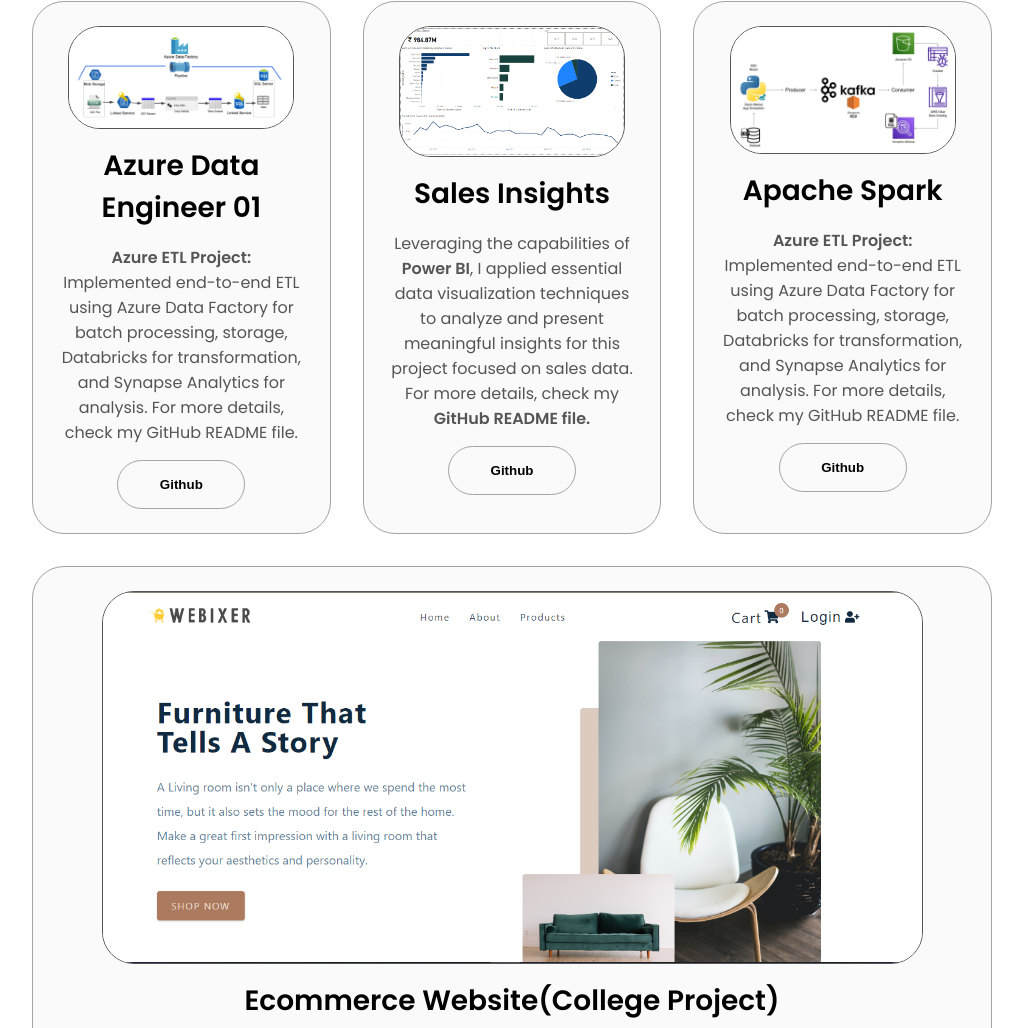
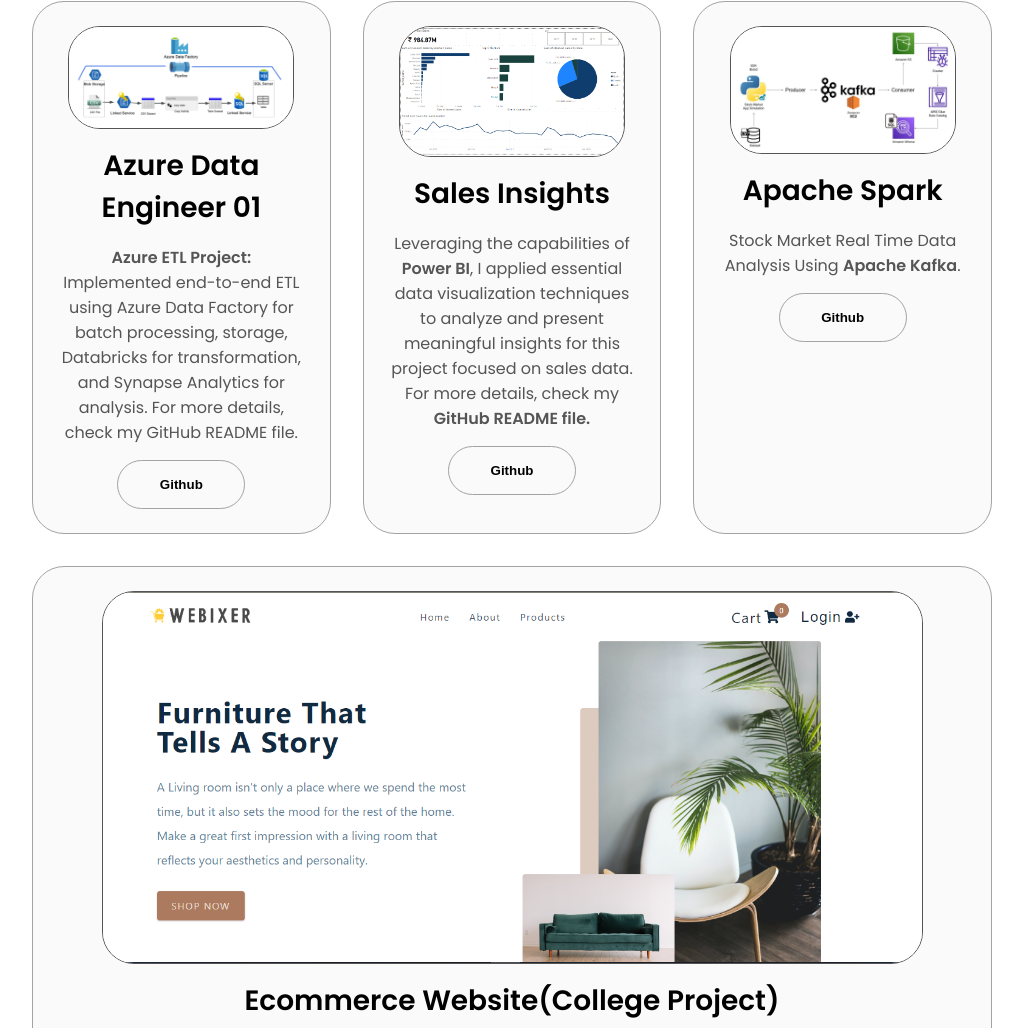
Before and after one commit to viswavishu/personal-portfolio, a plain HTML site: page index.html in a window 1280 px wide. Shown: the part 2592-3620 px from the top of the page, without its empty margins (128-1151 px from the left). Drawn offline with Linux system fonts and the light colour scheme.

Commit message:
Added github project link

```diff
--- a/index.html
+++ b/index.html
@@ -342,15 +342,14 @@ data pipeline up-time.
           </div>
           <h2 class="experience-sub-title project-title">Apache Spark</h2>
           <p class="project-description">
-            <b>Azure ETL Project:</b> Implemented end-to-end ETL using Azure Data Factory for batch processing, storage, Databricks for transformation, and Synapse Analytics for analysis.
-            For more details, check my GitHub README file.
+            Stock Market Real Time Data Analysis Using <b>Apache Kafka</b>.
         </p>
 
           <div class="btn-container">
             <!-- Update the button with the target="_blank" attribute -->
             <button
              class="btn btn-color-2 project-btn"
-            onclick="window.open('https://github.com/viswavishu/Data-Ingestion-with-Azure-Data-Factory', '_blank')">
+            onclick="window.open('https://github.com/viswavishu/-Stock-Market-Real-Time-Data-Analysis-Using-Kafka', '_blank')">
             Github
           </button>
 
```
